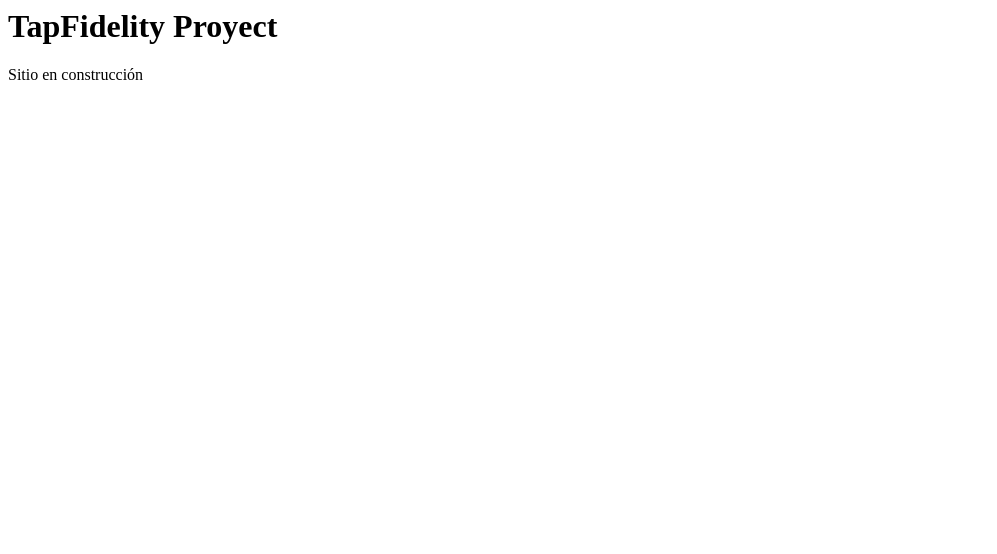
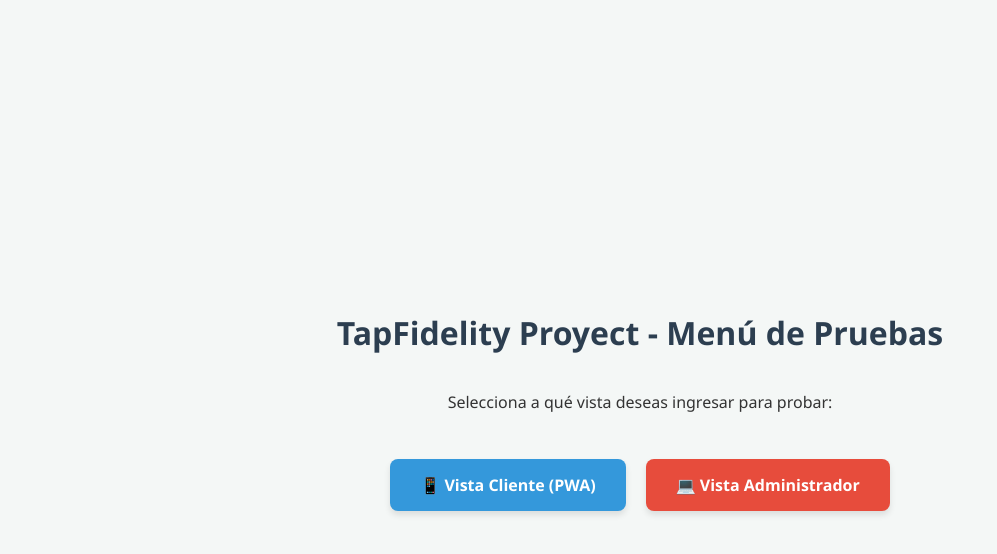
Before and after one commit to Luis18A/TapFidelityProyect, a website: page index.html in a window 1280 px wide. Shown: the whole page, without its empty margins (0-997 px from the left). Drawn offline with Linux system fonts and the light colour scheme.

Commit message:
Update index.html with redirection menu for testing

```diff
--- a/index.html
+++ b/index.html
@@ -1 +1,61 @@
-<h1>TapFidelity Proyect</h1><p>Sitio en construcción</p>
+<!DOCTYPE html>
+<html lang="es">
+<head>
+    <meta charset="UTF-8">
+    <meta name="viewport" content="width=device-width, initial-scale=1.0">
+    <title>TapFidelity - Testing Index</title>
+    <style>
+        body {
+            font-family: 'Segoe UI', Tahoma, Geneva, Verdana, sans-serif;
+            display: flex;
+            flex-direction: column;
+            align-items: center;
+            justify-content: center;
+            height: 100vh;
+            margin: 0;
+            background-color: #f4f7f6;
+            color: #333;
+        }
+        h1 {
+            color: #2c3e50;
+        }
+        .container {
+            display: flex;
+            gap: 20px;
+            margin-top: 30px;
+        }
+        .btn {
+            padding: 15px 30px;
+            text-decoration: none;
+            color: white;
+            border-radius: 8px;
+            font-weight: bold;
+            font-size: 16px;
+            transition: all 0.3s ease;
+            box-shadow: 0 4px 6px rgba(0,0,0,0.1);
+        }
+        .btn-client {
+            background-color: #3498db;
+        }
+        .btn-client:hover {
+            background-color: #2980b9;
+        }
+        .btn-admin {
+            background-color: #e74c3c;
+        }
+        .btn-admin:hover {
+            background-color: #c0392b;
+        }
+    </style>
+</head>
+<body>
+    <h1>TapFidelity Proyect - Menú de Pruebas</h1>
+    <p>Selecciona a qué vista deseas ingresar para probar:</p>
+
+    <div class="container">
+        <!-- Enlaces directos a los archivos HTML para cuando se usa GitHub Pages o Live Server -->
+        <a href="app/views/client/index.html" class="btn btn-client">📱 Vista Cliente (PWA)</a>
+        <a href="app/views/admin/login.html" class="btn btn-admin">💻 Vista Administrador</a>
+    </div>
+</body>
+</html>
```
